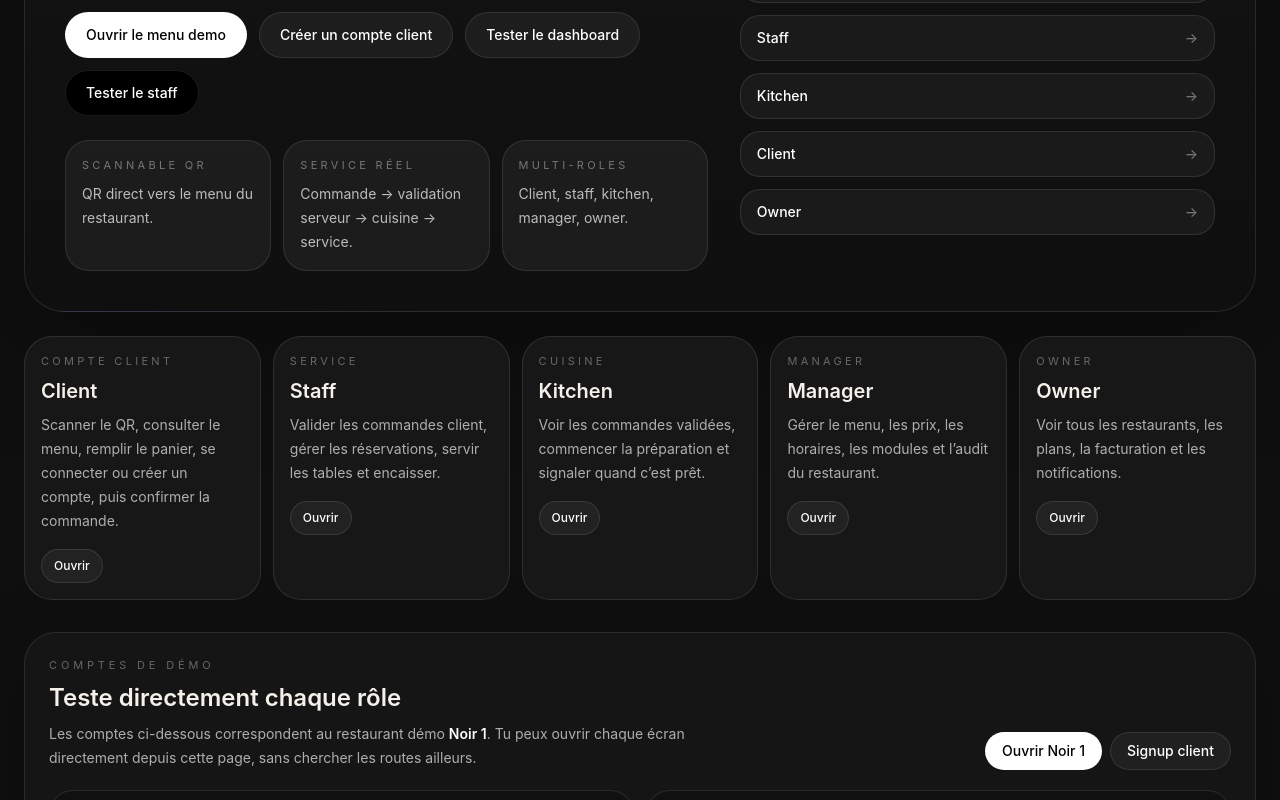
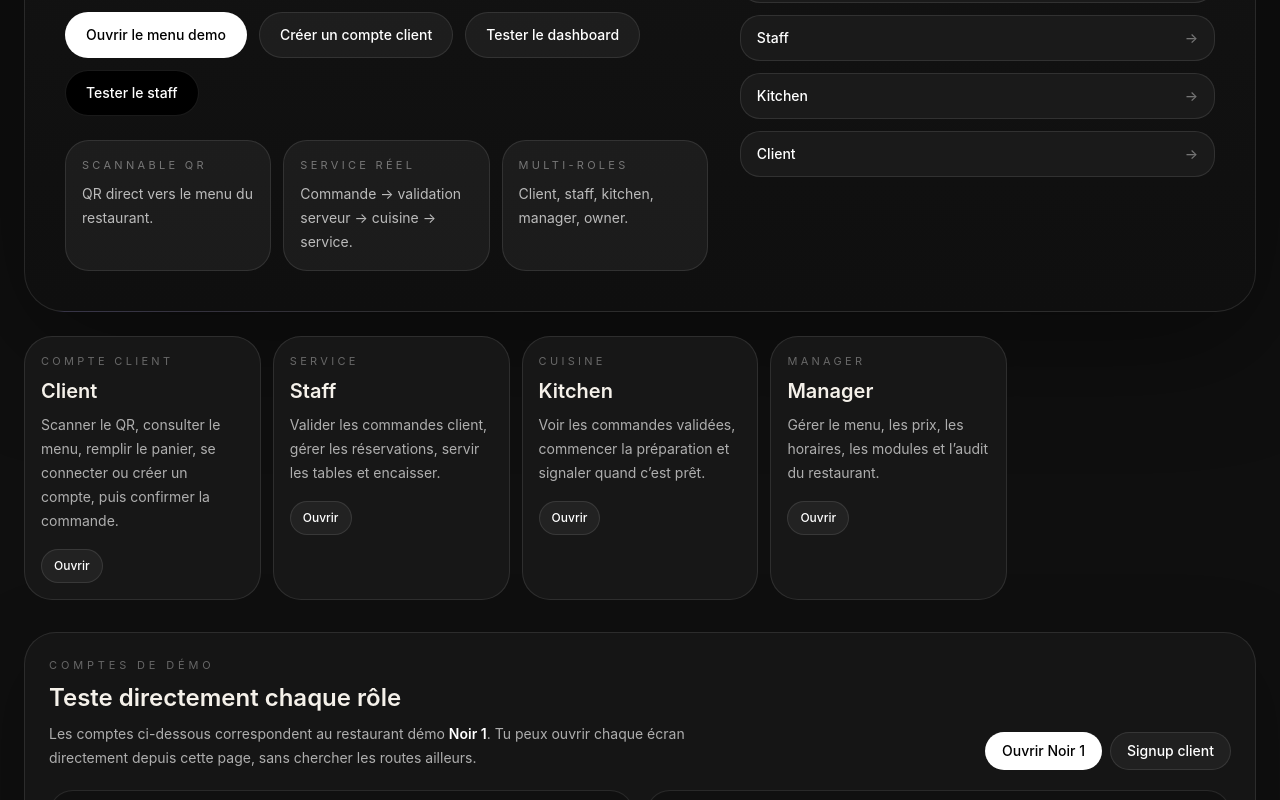
Before and after one commit to raychone/resto, a Next.js app: page / in a window 1280 px wide. Shown: the part 507-1307 px from the top of the page. Built offline with nearby package versions, Linux system fonts and the light colour scheme.

Commit message:
Hide owner from landing demo

```diff
--- a/src/app/page.tsx
+++ b/src/app/page.tsx
@@ -154,12 +154,6 @@ export default async function HomePage() {
       href: "/dashboard",
       label: "Manager",
     },
-    {
-      title: "Owner",
-      text: "Voir tous les restaurants, les plans, la facturation et les notifications.",
-      href: "/owner",
-      label: "Owner",
-    },
   ];
 
   const testLinks = [
@@ -170,7 +164,6 @@ export default async function HomePage() {
     { label: "Staff", href: "/staff" },
     { label: "Kitchen", href: "/kitchen" },
     { label: "Client", href: "/client" },
-    { label: "Owner", href: "/owner" },
   ];
 
   return (
```
